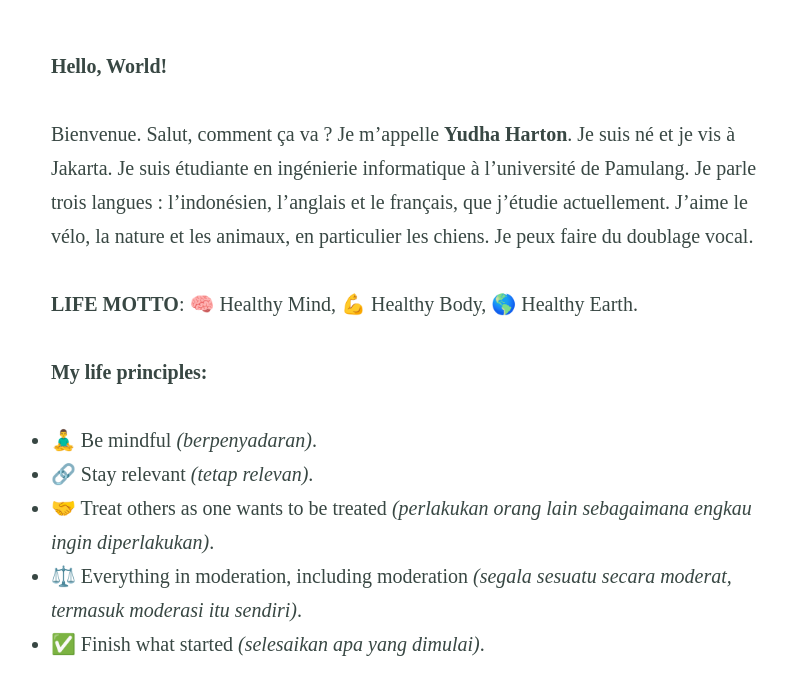
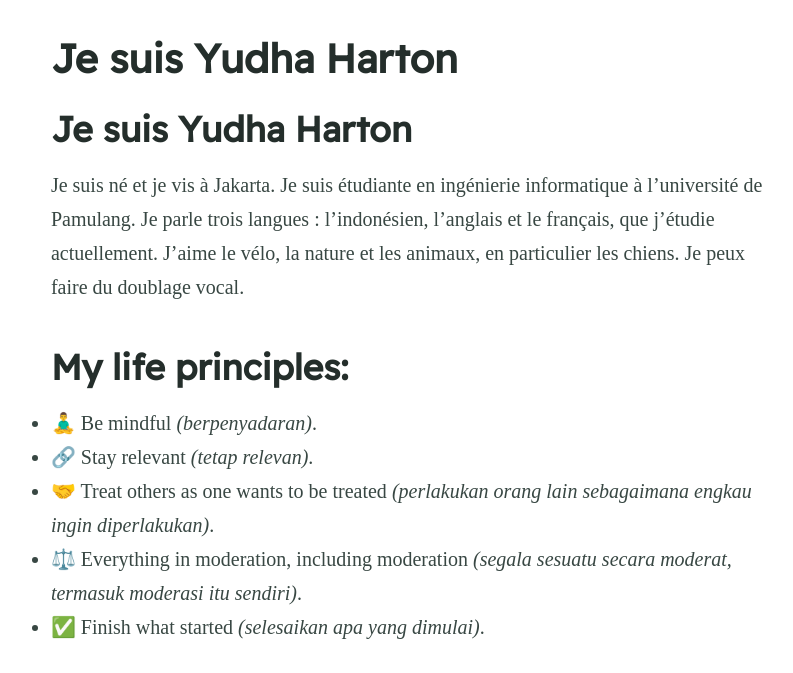
Before and after one commit to yudhaharton/yudhaharton.github.io, a Jekyll site: the page built from index.md, in a window 1280 px wide and 900 px high, scrolled down 201 px, cut to the strip 227-900 px from the top of the window. Shown: the whole strip, without its empty margins (232-1025 px from the left). Built offline with Jekyll 4.4.1, drawn with Linux system fonts in a browser that asks for light colours; some web fonts are replaced; our own code applies the rules of GitHub Pages for plain Markdown files; some of the changed text lies outside the part shown.

Commit message:
Update index.md

```diff
--- a/index.md
+++ b/index.md
@@ -5,27 +5,27 @@
 excerpt: ""
 ---
 
-**Hello, World!**
+## Je suis Yudha Harton
 
-Bienvenue. Salut, comment ça va ? Je m'appelle **Yudha Harton**. Je suis né et je vis à Jakarta. Je suis étudiante en ingénierie informatique à l'université de Pamulang. Je parle trois langues : l'indonésien, l'anglais et le français, que j'étudie actuellement. J'aime le vélo, la nature et les animaux, en particulier les chiens. Je peux faire du doublage vocal.
+Je suis né et je vis à Jakarta. Je suis étudiante en ingénierie informatique à l'université de Pamulang. Je parle trois langues : l'indonésien, l'anglais et le français, que j'étudie actuellement. J'aime le vélo, la nature et les animaux, en particulier les chiens. Je peux faire du doublage vocal.
 
-**LIFE MOTTO**: 🧠 Healthy Mind, 💪 Healthy Body, 🌎 Healthy Earth.
-
-**My life principles:**
+## My life principles:
 - 🧘‍♂️ Be mindful _(berpenyadaran)_.
 - 🔗 Stay relevant _(tetap relevan)_.
 - 🤝 Treat others as one wants to be treated _(perlakukan orang lain sebagaimana engkau ingin diperlakukan)_.
 - ⚖️ Everything in moderation, including moderation _(segala sesuatu secara moderat, termasuk moderasi itu sendiri)_.
 - ✅ Finish what started _(selesaikan apa yang dimulai)_.
 
-**What I follow, practice, and believe:**
+**LIFE MOTTO**: 🧠 Healthy Mind, 💪 Healthy Body, 🌎 Healthy Earth.
+
+## What I follow, practice, and believe:
 - ⚛️ [Freethought](https://en.wikipedia.org/wiki/Freethought) _([Pemikiran bebas](https://id.wikipedia.org/wiki/Pemikiran_bebas))_.
 - 🏛️ [Stoicism](https://en.wikipedia.org/wiki/Stoicism) _([Stoikisme](https://id.wikipedia.org/wiki/Stoikisme))_.
 - 🪷 [Secular Buddhism](https://en.wikipedia.org/wiki/Secular_Buddhism) _([Buddhisme sekuler](https://id.wikipedia.org/wiki/Buddhisme_sekuler))_.
 - 💮 [Ikigai](https://en.wikipedia.org/wiki/Ikigai) _([Ikigai](https://id.wikipedia.org/wiki/Ikigai))_.
 - 🌌 [Pantheism](https://en.wikipedia.org/wiki/Pantheism) _([Panteisme](https://id.wikipedia.org/wiki/Panteisme))_.
 
-**A few pages on this site:**
+## A few pages on this site:
 - [📝/blog](/blog) berisi tulisanku.
 - [📲/social-media](/social-media) berisi daftar semua akun media yang miliki.
 - [🙌/joined-community](/joined-community) berisi daftar komunitas yang kuikuti berserta foto.
```
